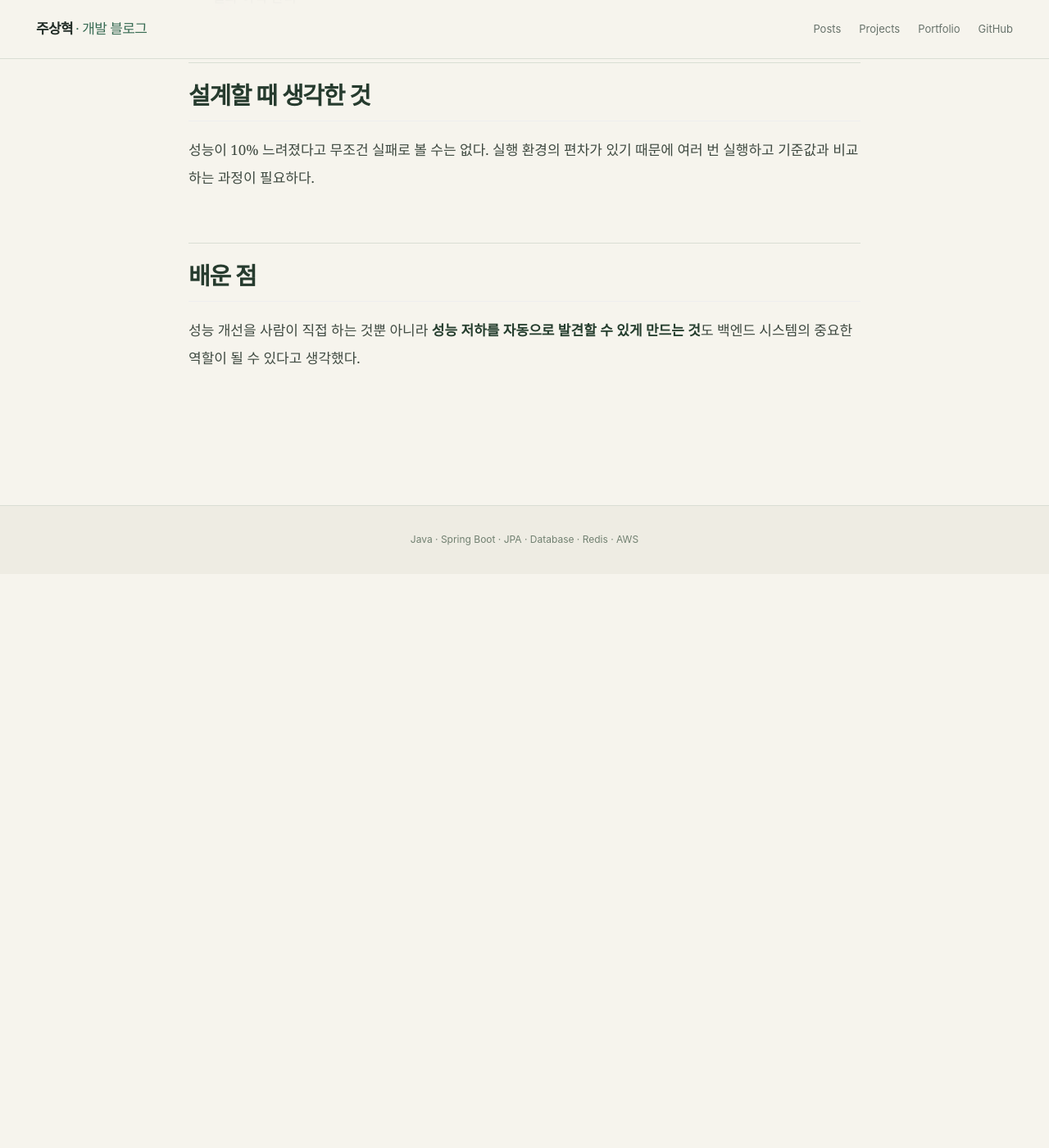
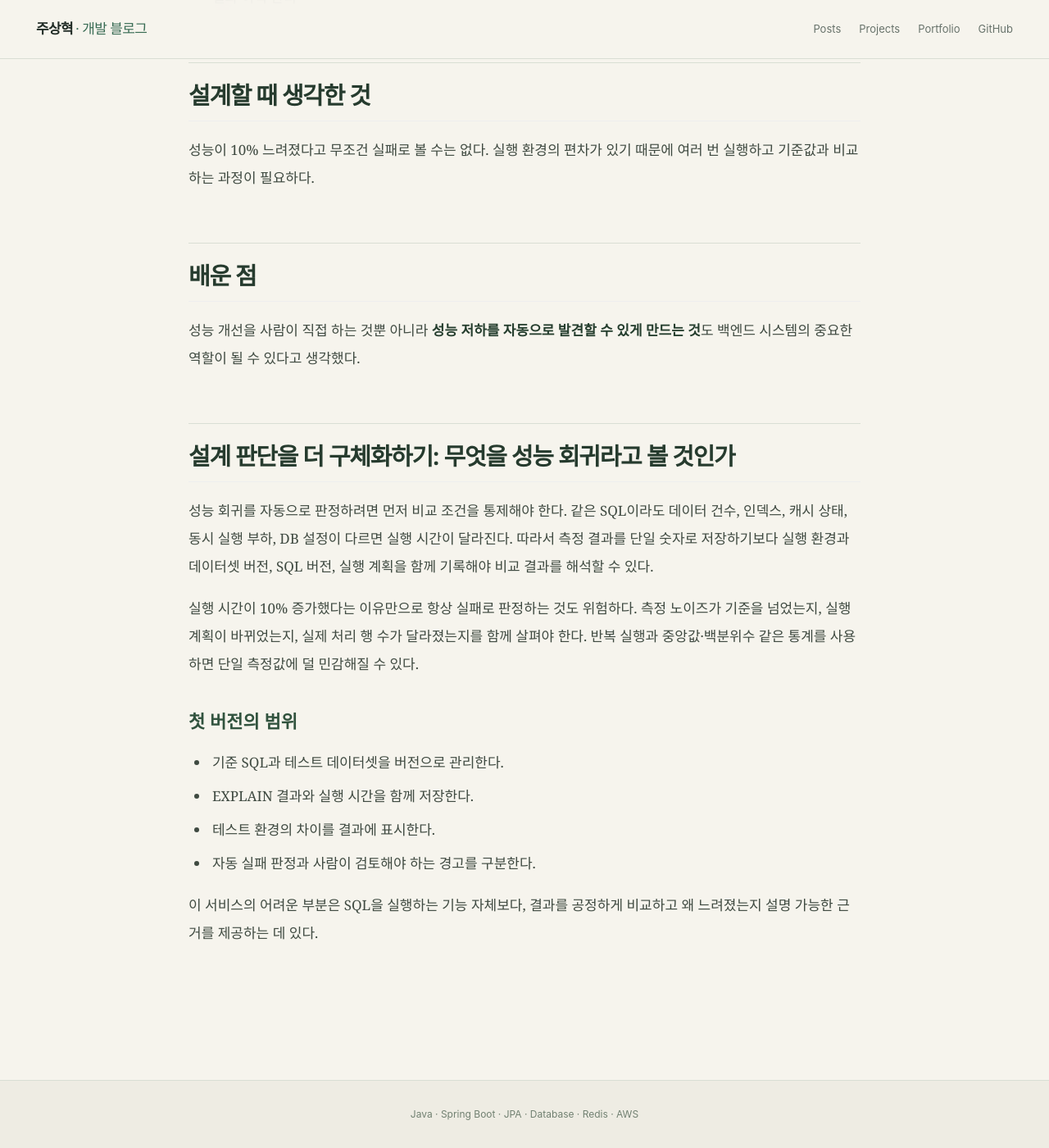
Before and after one commit to zuzusnasna/zuzusnasna.github.io, a Jekyll site: the page built from _posts/2026-10-29-querysentinel-design.md, in a window 1280 px wide and 1400 px high, scrolled down 1990 px. Shown: the whole window at 82% size. Built offline with Jekyll 4.4.1, drawn with Linux system fonts in a browser that asks for light colours; before the commit the page ends 2690 px from its top, so only the background shows below that.

Commit message:
docs: deepen project learning records

```diff
--- a/_posts/2026-10-29-querysentinel-design.md
+++ b/_posts/2026-10-29-querysentinel-design.md
@@ -57,3 +57,17 @@ MySQL 테스트 DB
 ## 배운 점
 
 성능 개선을 사람이 직접 하는 것뿐 아니라 **성능 저하를 자동으로 발견할 수 있게 만드는 것**도 백엔드 시스템의 중요한 역할이 될 수 있다고 생각했다.
+
+## 설계 판단을 더 구체화하기: 무엇을 성능 회귀라고 볼 것인가
+
+성능 회귀를 자동으로 판정하려면 먼저 비교 조건을 통제해야 한다. 같은 SQL이라도 데이터 건수, 인덱스, 캐시 상태, 동시 실행 부하, DB 설정이 다르면 실행 시간이 달라진다. 따라서 측정 결과를 단일 숫자로 저장하기보다 실행 환경과 데이터셋 버전, SQL 버전, 실행 계획을 함께 기록해야 비교 결과를 해석할 수 있다.
+
+실행 시간이 10% 증가했다는 이유만으로 항상 실패로 판정하는 것도 위험하다. 측정 노이즈가 기준을 넘었는지, 실행 계획이 바뀌었는지, 실제 처리 행 수가 달라졌는지를 함께 살펴야 한다. 반복 실행과 중앙값·백분위수 같은 통계를 사용하면 단일 측정값에 덜 민감해질 수 있다.
+
+### 첫 버전의 범위
+- 기준 SQL과 테스트 데이터셋을 버전으로 관리한다.
+- EXPLAIN 결과와 실행 시간을 함께 저장한다.
+- 테스트 환경의 차이를 결과에 표시한다.
+- 자동 실패 판정과 사람이 검토해야 하는 경고를 구분한다.
+
+이 서비스의 어려운 부분은 SQL을 실행하는 기능 자체보다, 결과를 공정하게 비교하고 왜 느려졌는지 설명 가능한 근거를 제공하는 데 있다.
```
